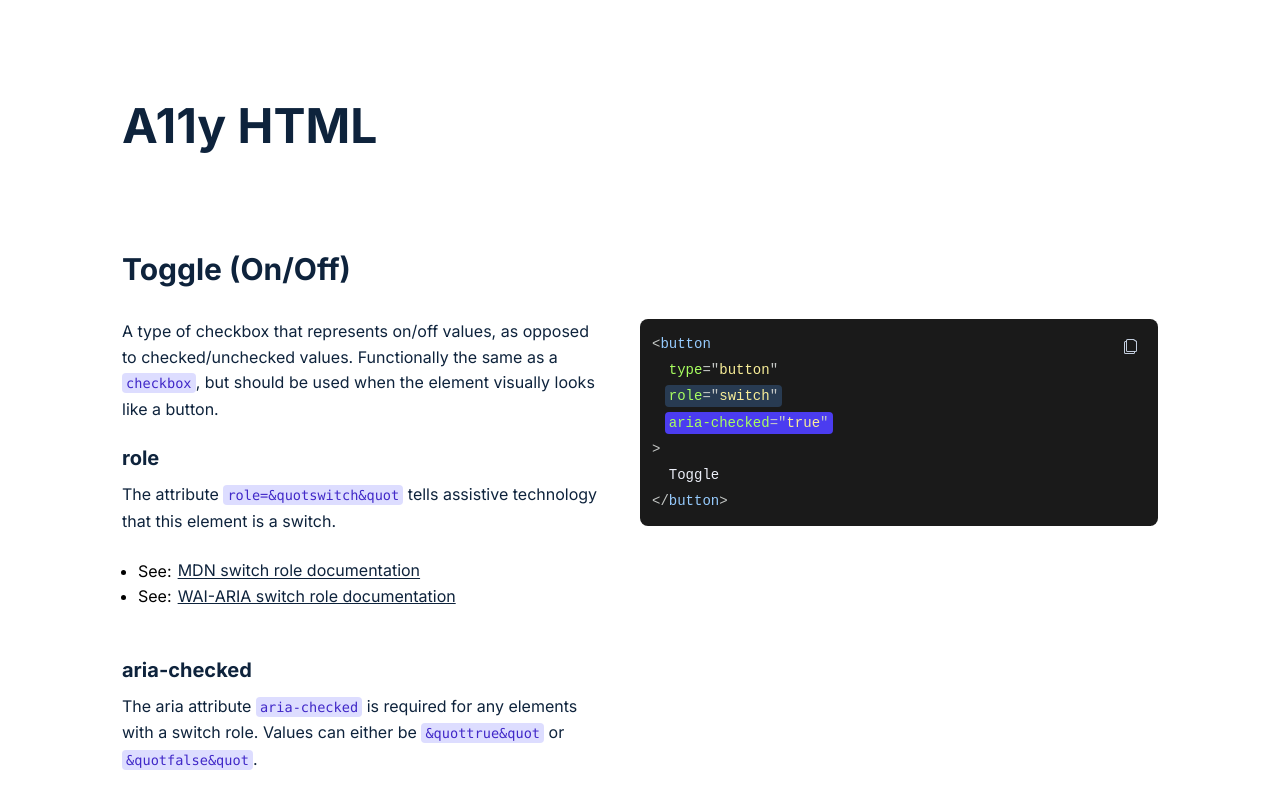
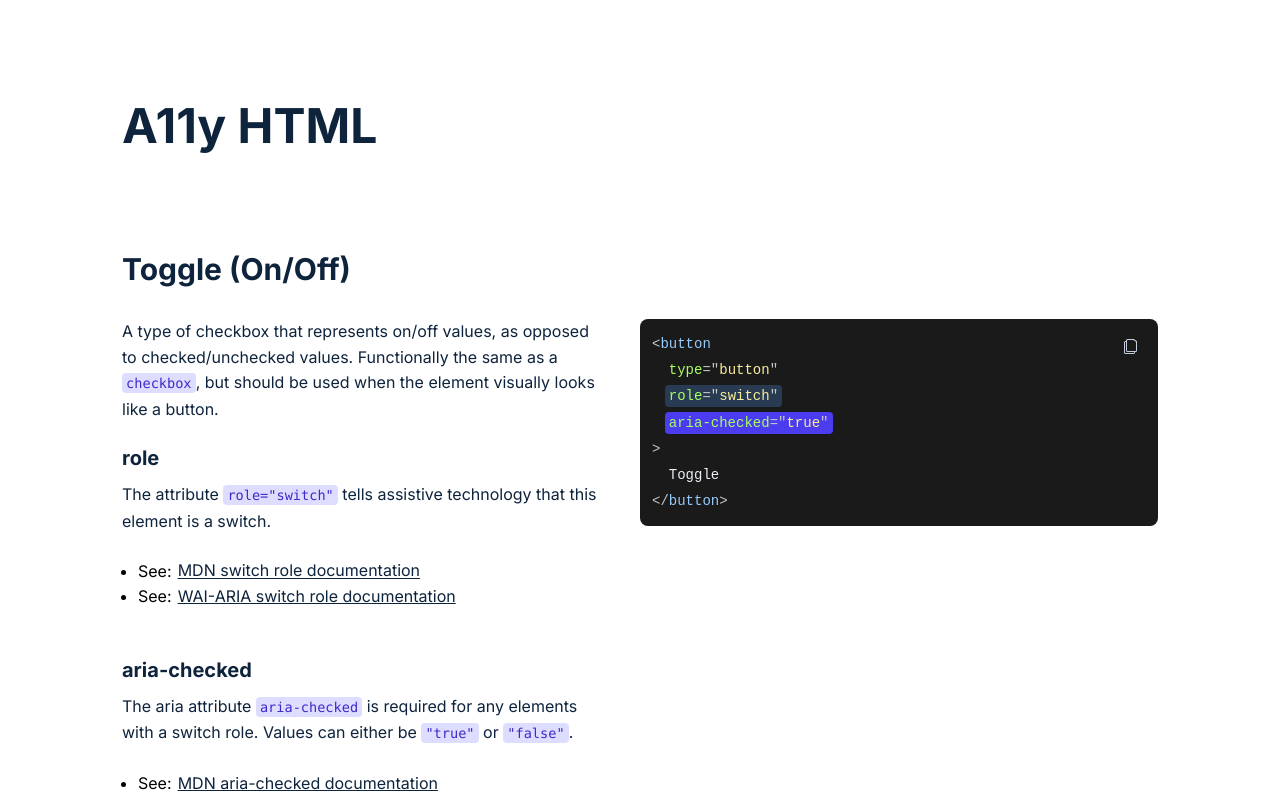
Before and after one commit to jonambas/a11y-html, a Next.js app: page / in a window 1280 px wide. Shown: the top 800 px of the page. Built offline with nearby package versions, Linux system fonts and the light colour scheme.

Commit message:
fix: quote escaping

```diff
--- a/pages/index.tsx
+++ b/pages/index.tsx
@@ -79,8 +79,8 @@ const Home: NextPage = () => {
           </p>
           <CodeSection title="role" linkTarget="#toggle-role">
             <p>
-              The attribute <InlineCode>role=&quotswitch&quot</InlineCode> tells
-              assistive technology that this element is a switch.
+              The attribute <InlineCode>role=&quot;switch&quot;</InlineCode>{' '}
+              tells assistive technology that this element is a switch.
             </p>
             <ul>
               <li>
@@ -101,8 +101,8 @@ const Home: NextPage = () => {
             <p>
               The aria attribute <InlineCode>aria-checked</InlineCode> is
               required for any elements with a switch role. Values can either be{' '}
-              <InlineCode>&quottrue&quot</InlineCode> or{' '}
-              <InlineCode>&quotfalse&quot</InlineCode>.
+              <InlineCode>&quot;true&quot;</InlineCode> or{' '}
+              <InlineCode>&quot;false&quot;</InlineCode>.
             </p>
             <ul>
               <li>
```
